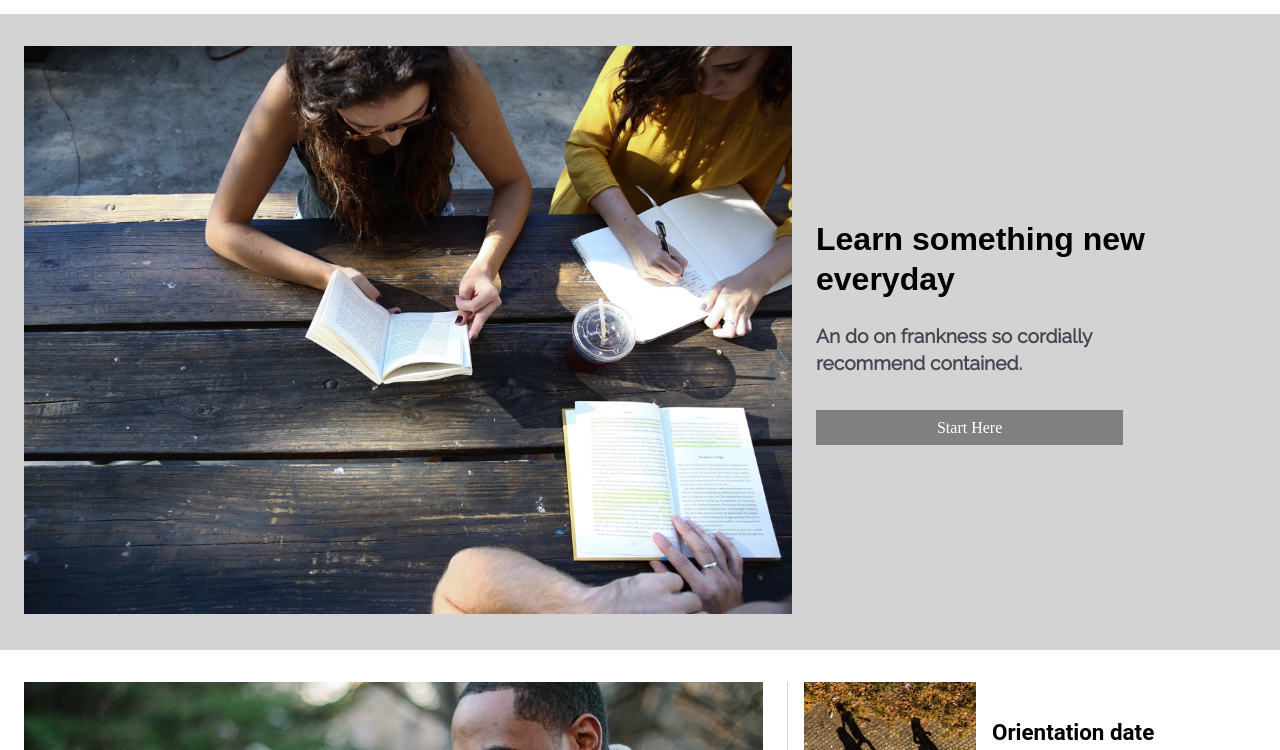
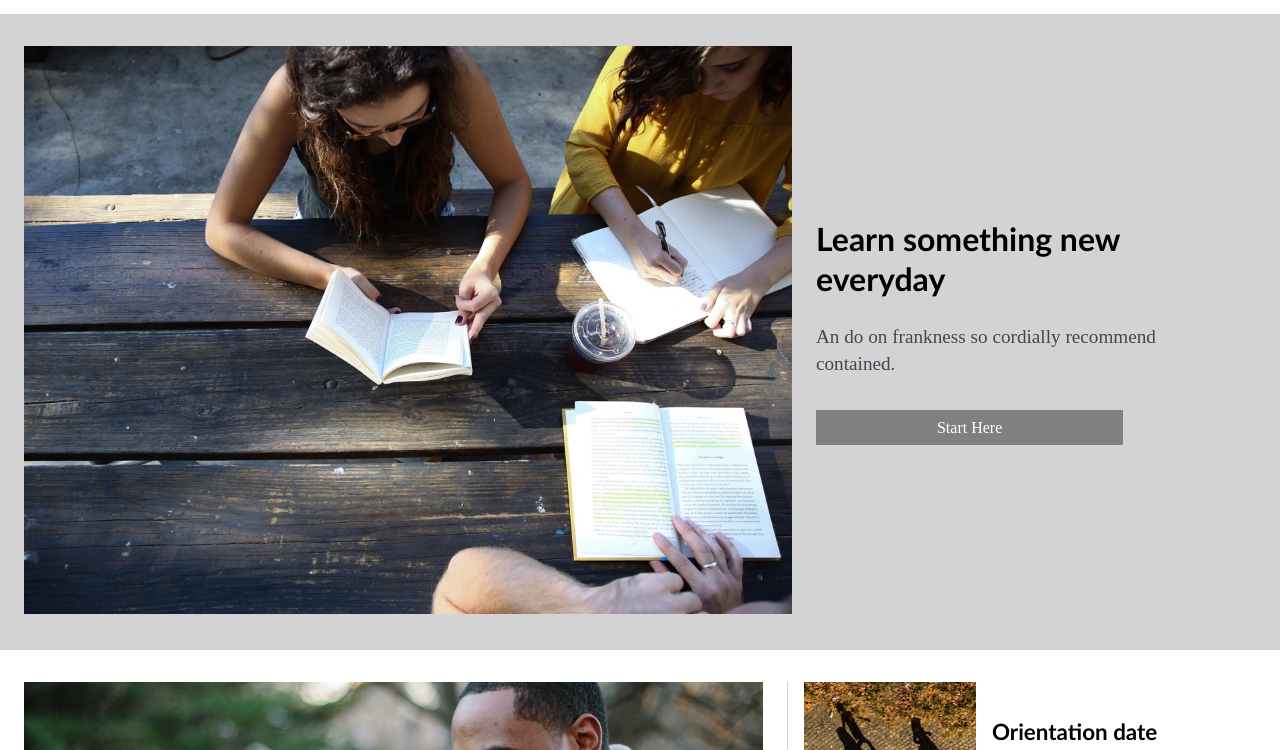
Before and after one commit to manupt/colmar_academy, a plain HTML site: page index.html in a window 1280 px wide. Shown: the part 50-800 px from the top of the page. Drawn offline with Linux system fonts and the light colour scheme.

Commit message:
final version

```diff
--- a/css/style.css
+++ b/css/style.css
@@ -8,6 +8,7 @@ html {
   display: flex;
   flex-direction: column;
   align-items: center;
+  font-family: 'Bell MT';
 }
 body {
   width: 100%;
@@ -18,7 +19,7 @@ h1 {
   font-weight: bold;
   margin-bottom: 1.5rem;
   line-height: 2.5rem;
-  font-family: sans-serif;
+  font-family: 'Calibri';
   font-weight: 600;
 }
 
@@ -26,11 +27,11 @@ h2 {
   font-size: 1.4rem;
   font-weight: bold;
   line-height: 1.5rem;
-  font-family: 'Roboto', sans-serif;
+  font-family: 'Calibri';
 }
 
 p {
-  font-family: 'Raleway', sans-serif;
+  font-family: 'inherit';
   color: rgb(70, 69, 84);
 }
 
@@ -152,7 +153,7 @@ header.desktop {
   display: flex;
   flex-direction: column;
   width: 30%;
-  font-weight: bold;
+  /* font-weight: bold; */
 }
 
 .banner_text .button {
@@ -166,7 +167,6 @@ header.desktop {
 
 .banner_text .button:hover {
   box-shadow: inset 5px 5px 5px;
-  font-size: 1.5rem;
 }
 
 
```
